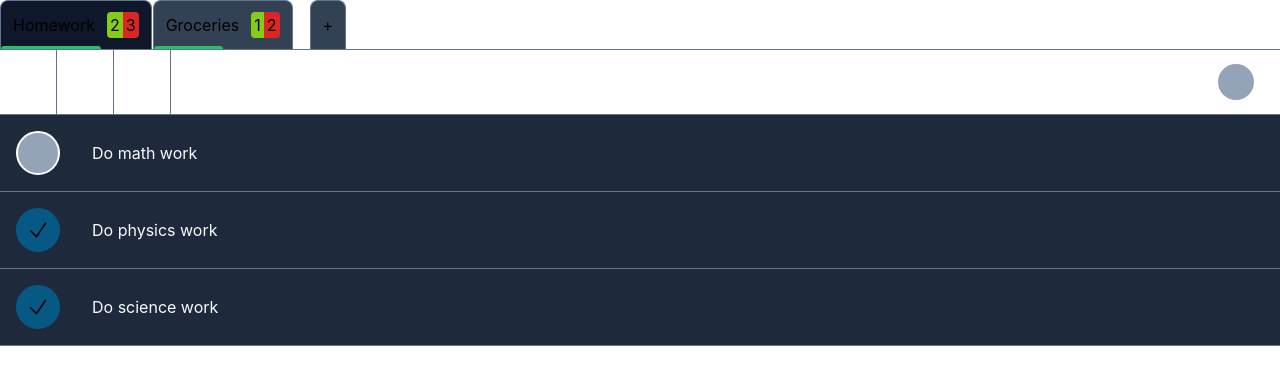
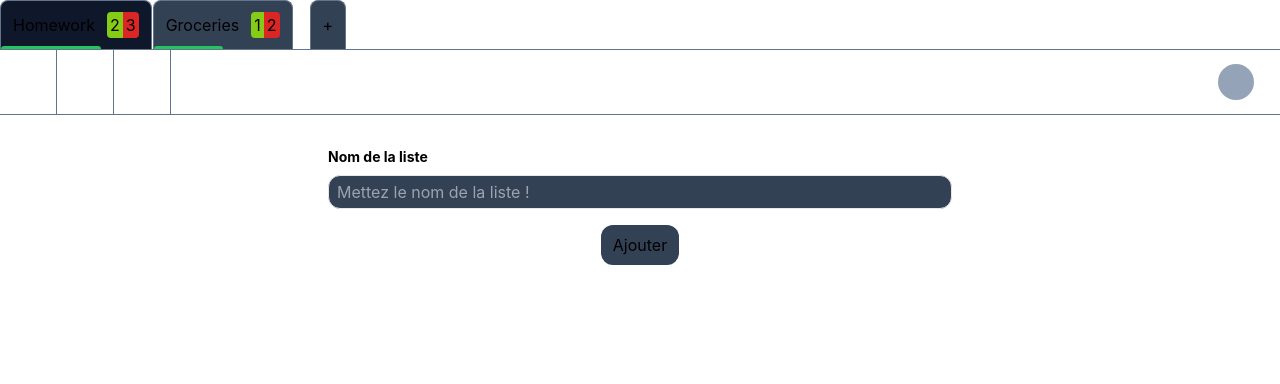
Before and after one commit to Scalpal/toDoList, a Next.js app: page /addList in a window 1280 px wide. Before the commit this address had no page. Shown: the top 384 px of the page. Built offline with nearby package versions, Linux system fonts and the light colour scheme; what tailwindcss-percentage-width would draw is missing.

Commit message:
Update: updated form system, now using routes

```diff
--- a/src/components/ActionNav.jsx
+++ b/src/components/ActionNav.jsx
@@ -2,11 +2,11 @@ import { PlusIcon } from '@heroicons/react/24/solid';
 import { TrashIcon } from '@heroicons/react/24/solid';
 import { PencilSquareIcon, CheckIcon } from '@heroicons/react/24/solid';
 import { useContext, useCallback, useState } from 'react';
-import { ActiveListContext, FormTypeContext, ListContext, ShowNonFinishedContext } from '../pages/_app';
+import { ActiveListContext, ListContext, ShowNonFinishedContext } from '../pages/_app';
+import Link from 'next/link';
 
 const ActionNav = () => {
 
-  const [formType, setFormType] = useContext(FormTypeContext);
   const [lists, setLists] = useContext(ListContext);
   const [activeList, setActiveList] = useContext(ActiveListContext);
   const [showNonFinished, setShowNonFinished] = useContext(ShowNonFinishedContext);
@@ -28,20 +28,21 @@ const ActionNav = () => {
         className='flex flex-row'
       >
         {/* Add task button */}
-        <button
-          className="p-2 px-4 border-r border-slate-500"
-          onClick={() => setFormType('addTask')}
+        <Link
+          href="addTask"
+          className="flex justify-center items-center p-2 px-4 border-r border-slate-500"
         >
           <PlusIcon className="h-6 w-6 text-white"/>
-        </button>
+        </Link>
+
 
         {/* Edit list button */}
-        <button
-          className="py-2 px-4 border-r border-slate-500"
-          onClick={() => setFormType('editList')}
+        <Link
+          className="flex justify-center items-center py-2 px-4 border-r border-slate-500"
+          href="editList"
         >
           <PencilSquareIcon className="h-6 w-6 text-white"/>
-        </button>
+        </Link>
 
         {/* Delete list button */}
         <button
--- a/src/components/FormComp.jsx
+++ b/src/components/FormComp.jsx
@@ -1,77 +1,59 @@
-import { Formik, Form, setIn } from 'formik';
+import { Formik, Form } from 'formik';
 import * as yup from "yup";
 import FormInput from './FormInput';
 import { useCallback, useContext, useEffect, useMemo, useState } from 'react';
-import { ActiveListContext, FormTypeContext, ListContext } from '../pages/_app';
+import { ActiveListContext, ListContext } from '../pages/_app';
+import { useRouter } from 'next/router'
 
 
 const validationSchema = yup.object().shape({
   inputValue: yup.string().required().max(100, "Max 100 characters for list's name.").label("List")
 });
 
+const FormComp = () => {
 
-const FormComp = () => {
+  const router = useRouter();
+  const currentRoute = router.asPath.replace('/', "");
+  console.log("router : ",router);
 
   const [lists, setLists] = useContext(ListContext);
   const [activeList, setActiveList] = useContext(ActiveListContext);
-  const [formType, setFormType] = useContext(FormTypeContext);
+  const [taskIndex, setTaskIndex] = useState(null);
 
   const [inputInfos, setInputInfos] = useState([]);
 
+  // console.log('squid game : ', Number.parseInt(router.query.taskIndex))
+
+    useEffect(() => {
+      const {taskIndex} = router.query
+      if(taskIndex) {
+        setTaskIndex(taskIndex);
+      }
+
+    }, [router])
+
   useEffect(() => {
-    if (formType === "addList"){
+    if (currentRoute === "addList"){
       setInputInfos(['Nom de la liste', "Mettez le nom de la liste !"]);
     }
 
-    if (formType === "editList"){
+    if (currentRoute === "editList"){
       setInputInfos(['Nom de la liste', "Mettez le nouveau nom de la liste !"]);
     }
 
-    if (formType === "addTask"){
+    if (currentRoute === "addTask"){
       setInputInfos(['Nom de la tâche', "Quelle est la tâche à faire ? "]);
     }
 
-    if (formType.includes("editTask")){
+    if (currentRoute.includes("editTask")){
       setInputInfos(['Nom de la tâche', "Modifiez le nom de la tâche !"]);
     }
 
-  }, [formType]);
+  }, [currentRoute]);
 
-
-  const initialValues = useMemo(() => {
-    const formTypeSubStr = formType.replace(/[0-9]/g, '');
-    const taskIndex = formType.replace(/\D/g,'');
-
-    switch (formType) {
-      case 'addList':
-        return {
-          inputValue: "",
-        };
-
-      case 'editList':
-        return {
-          inputValue: "",
-        }
-
-      case 'addTask':
-        return {
-          inputValue: "",
-        }
-
-      // Edit task
-      case formTypeSubStr + taskIndex:
-        return {
-          inputValue: "",
-        }
-
-      default:
-        return {
-          inputValue: "",
-        }
-    }
-  }, [formType]);
-
-
+  const initialValues = {
+    inputValue: ""
+  };
 
   const getAvailableId = useCallback(() => {
     const usedIds = [];
@@ -93,12 +75,10 @@ const FormComp = () => {
   }, [lists]);
 
   const handleSubmit = useCallback(({inputValue}, { resetForm }) => {
+    console.log("handleSubmit appellée ! ");
 
-    console.log("handleSubmit appellée ! ");
-    const formTypeSubStr = formType.replace(/[0-9]/g, '');
-    const taskIndex = formType.replace(/\D/g,'');
+    let type = currentRoute;
 
-    let type = formType;
     switch (type) {
       case 'addList':
 
@@ -113,7 +93,7 @@ const FormComp = () => {
         setActiveList(newList);
 
         resetForm();
-        setFormType("");
+        router.push('/');
         break;
 
       case 'editList':
@@ -128,8 +108,8 @@ const FormComp = () => {
           return (list);
         }))
 
-        setFormType('');
         resetForm();
+        router.push('/');
         break;
 
       case 'addTask':
@@ -152,13 +132,13 @@ const FormComp = () => {
         }))
 
         resetForm();
-        setFormType("");
+        router.push('/');
         break;
 
 
       // Edit task
-      case formTypeSubStr + taskIndex :
-        const taskIndexInt = Number.parseInt(taskIndex);
+      case "editTask/" + router.query.taskIndex :
+        const taskIndexInt = Number.parseInt(router.query.taskIndex);
 
         const updatedTask = {
           task: inputValue,
@@ -179,23 +159,24 @@ const FormComp = () => {
         }))
 
         resetForm();
-        setFormType("");
+        router.push('/');
         break;
     }
 
-  }, [getAvailableId, formType, setLists, activeList, lists, setActiveList, setFormType]);
+  }, [getAvailableId, currentRoute, setLists, activeList, lists, setActiveList, router]);
 
   return (
 
     <div>
 
-      {formType.includes("edit") ? (
+      {currentRoute.includes("edit") ? (
         <p
           className='text-center text-2xl mt-8 font-medium'
         >
-          Nom {formType === "editList" ?
-          `de la liste actuelle : ${activeList.name}` :
-          `de la tâche actuelle : ${activeList.thingsToDo[Number.parseInt(formType.replace(/\D/g, ''))].task}`}
+          {currentRoute === "editList" ?
+            `Nom de la liste actuelle : ${activeList.name}` : null
+            // `de la tâche actuelle : ${activeList.thingsToDo[Number.parseInt(router.query.taskIndex)].task}`}
+        }
         </p>
       ):
         null
@@ -208,7 +189,7 @@ const FormComp = () => {
       >
         <Form className="flex flex-col gap-4 p-4">
 
-          {formType !== "" ?
+          {currentRoute !== "" ?
             <FormInput
               name="inputValue"
               label={inputInfos[0]}
@@ -224,7 +205,7 @@ const FormComp = () => {
             type="submit"
             className='bg-slate-700 w-fit mx-auto px-3 py-2 rounded-xl'
           >
-            {formType.includes('add') ? "Ajouter" : "Modifier"}
+            {currentRoute.includes('add') ? "Ajouter" : "Modifier"}
           </button>
         </Form>
       </Formik>
@@ -232,4 +213,10 @@ const FormComp = () => {
   )
 }
 
+export async function getServerSideProps(context) {
+    return {
+        props: {},
+    };
+}
+
 export default FormComp;
--- a/src/components/Layout.jsx
+++ b/src/components/Layout.jsx
@@ -1,19 +1,21 @@
 import ListHeader from "./ListHeader";
 import { useCallback, useContext, useEffect } from "react";
 import ActionNav from "./ActionNav";
-import { FormTypeContext, ListContext } from '../pages/_app';
+import { ListContext } from '../pages/_app';
 import Link from 'next/link';
+import { useRouter } from 'next/router';
 
 
 const Layout = (props) => {
 
-  const { children, activeList, lists, setFormType } = props;
+  const { children, activeList, lists } = props;
+  const router = useRouter();
+  const currentRoute = router.asPath;
 
-  const handleForm = useCallback((e) => {
-    const formTypeDataset = e.target.dataset.formtype;
+  const handleForm = useCallback(() => {
+    router.push("/addList");
 
-    setFormType(formTypeDataset);
-  }, [setFormType])
+  }, [router])
 
   return (
     <div
@@ -42,8 +44,7 @@ const Layout = (props) => {
 
           <button
             className="bg-slate-700 border border-b-0 border-slate-500 rounded-t-lg px-3 ml-4"
-            data-formtype="addList"
-            onClick={(e) => handleForm(e)}
+            onClick={() => handleForm()}
           >
             +
           </button>
--- a/src/components/ListHeader.jsx
+++ b/src/components/ListHeader.jsx
@@ -1,9 +1,11 @@
+import { useRouter } from "next/router";
 import { useEffect, useState, useCallback, useContext } from "react";
-import { ActiveListContext, FormTypeContext, ListContext } from "../pages/_app";
+import { ActiveListContext, ListContext } from "../pages/_app";
 
 const ListHeader = (props) => {
 
   const { listItem, index, activeClassName } = props;
+  const router = useRouter();
 
   // let totalTasks = listItem.thingsToDo.length;
   const [tasksFinishedCount, setTasksFinishedCount] = useState(0);
@@ -11,7 +13,6 @@ const ListHeader = (props) => {
 
   const [activeList, setActiveList] = useContext(ActiveListContext);
   const [lists, setLists] = useContext(ListContext);
-  const [formType, setFormType] = useContext(FormTypeContext);
 
   // Using this to get a copy of the list element at this index
   const listIndex = lists.findIndex((element) => element.id === listItem.id);
@@ -37,17 +38,17 @@ const ListHeader = (props) => {
   useEffect(() => {
     setProgressBarWidth((tasksFinishedCount / totalTasks) * 100);
 
-    // Goes to infinite when Ó
+    // Goes to infinite when 0
     if (progressBarWidth > 100) {
       setProgressBarWidth(0);
     }
   },[tasksFinishedCount, totalTasks, progressBarWidth])
 
   const handleActiveList = useCallback(() => {
-    setFormType("");
+    router.push('/');
     setActiveList(listItem);
 
-  }, [listItem, setActiveList, setFormType])
+  }, [listItem, setActiveList, router])
 
 
   return (
--- a/src/components/Task.jsx
+++ b/src/components/Task.jsx
@@ -1,14 +1,15 @@
 import React, { useContext, useEffect, useState, useCallback } from "react";
-import { FormTypeContext, ListContext, ShowNonFinishedContext } from "../pages/_app";
-import { CheckIcon , TrashIcon } from '@heroicons/react/24/solid'
-
+import { ListContext, ShowNonFinishedContext } from "../pages/_app";
+import { CheckIcon, TrashIcon } from '@heroicons/react/24/solid';
+import { useRouter } from 'next/router';
+import Link from 'next/link';
 
 const Task = (props) => {
 
+  const router = useRouter();
   const { activeList, setActiveList } = props;
 
   const [lists, setLists] = useContext(ListContext);
-  const [formType, setFormType] = useContext(FormTypeContext);
   const [showNonFinished, setShowNonFinished] = useContext(ShowNonFinishedContext);
 
   const tasks = activeList.thingsToDo;
@@ -37,9 +38,9 @@ const Task = (props) => {
   }
 
   const handleEditTask = useCallback((taskIndex) => {
-    setFormType("editTask" + taskIndex);
+    router.push("editTask/" + taskIndex);
 
-  }, [setFormType])
+  }, [router])
 
   const handleDeleteTask = useCallback((taskIndex) => {
     let updatedActiveList = activeList;
@@ -87,12 +88,12 @@ const Task = (props) => {
               onChange={(e) => {handleChange(e)}}
             />
 
-            <p
+            <Link
               className="text-slate-50 cursor-pointer my-3"
-              onClick={() => handleEditTask(taskIndex)}
+              href={`editTask/${taskIndex}`}
             >
               {task}
-            </p>
+            </Link>
 
             <TrashIcon
               className="invisible group-hover/task:visible w-9 h-9 ml-auto mr-2 cursor-pointer"
--- a/src/pages/_app.js
+++ b/src/pages/_app.js
@@ -1,8 +1,10 @@
 import '../styles/globals.css';
 import { useState, createContext, useContext } from "react";
+import { useRouter } from 'next/router';
 import Layout from '../components/layout';
 import Task from '../components/Task';
 import FormComp from '../components/FormComp';
+import { create } from 'yup/lib/Reference';
 
 const initialList =
   [
@@ -42,32 +44,35 @@ const initialList =
 
 export const ActiveListContext = createContext(null);
 export const ListContext = createContext(null);
-export const FormTypeContext = createContext(null);
 export const ShowNonFinishedContext = createContext(null);
+export const TaskIndexContext = createContext(null);
 
 function MyApp({ Component, pageProps }) {
 
+  const router = useRouter();
+  const currentRoute = router.asPath;
+
   const [lists, setLists] = useState(initialList);
   const [activeList, setActiveList] = useState(initialList[0]);
-  const [formType, setFormType] = useState("");
   const [showNonFinished, setShowNonFinished] = useState(false);
 
+
   return (
-    <FormTypeContext.Provider value={[formType, setFormType]}>
     <ListContext.Provider value={[lists, setLists]}>
     <ActiveListContext.Provider value={[activeList, setActiveList]}>
     <ShowNonFinishedContext.Provider value={[showNonFinished, setShowNonFinished]}>
 
-      <Layout activeList={activeList} lists={lists} setFormType={setFormType} >
-        {formType !== "" ? <FormComp /> : <Task activeList={activeList} setActiveList={setActiveList} />}
+      <Layout activeList={activeList} lists={lists}>
+
+        {currentRoute !== "/" ? <Component /> : <Task activeList={activeList} setActiveList={setActiveList} />}
 
       </Layout>
+
     </ShowNonFinishedContext.Provider>
     </ActiveListContext.Provider>
     </ListContext.Provider>
-    </FormTypeContext.Provider>
+  )
+};
 
-  )
-}
 
 export default MyApp
--- /dev/null
+++ b/src/pages/addList/index.js
@@ -0,0 +1,8 @@
+import FormComp from "../../components/FormComp";
+
+export default function Form () {
+
+  return (
+    <FormComp />
+  )
+}
```
Also changed, not shown: src/pages/addTask/index.js (added, +8 -0 lines), src/pages/editList/index.js (added, +8 -0 lines), src/pages/editTask/[taskIndex]/index.js (added, +8 -0 lines).
